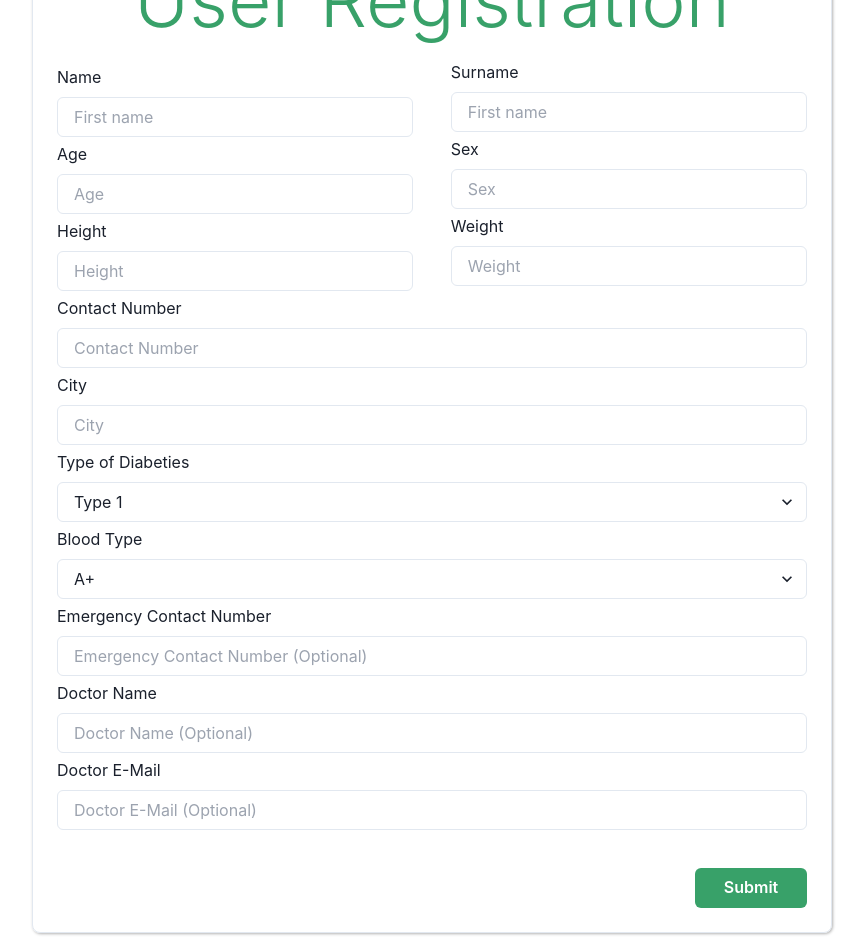
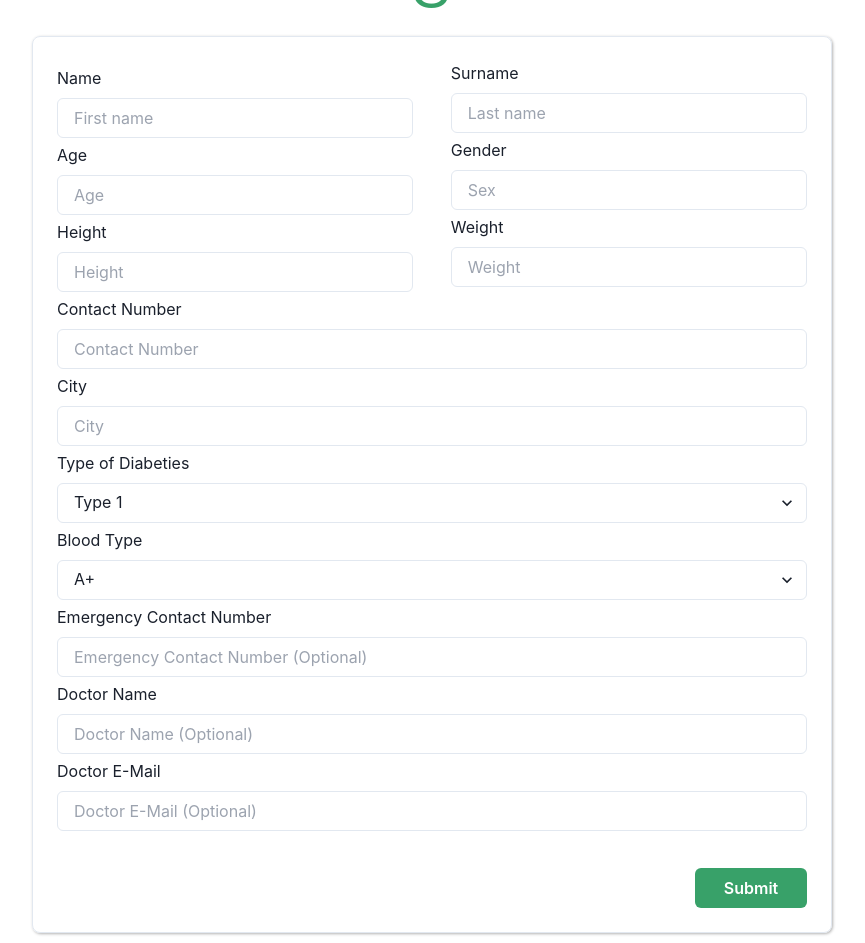
Before and after one commit to berkecengiz/diabetes-awareness, a React (Vite) app in the folder frontend/: page /patientdetails in a window 1280 px wide. Shown: the part 80-1023 px from the top of the page, without its empty margins (208-1073 px from the left). Built offline with nearby package versions, Linux system fonts and the light colour scheme.

Commit message:
form1 removed from PatientDetails

```diff
--- a/frontend/src/components/Dashboard.jsx
+++ b/frontend/src/components/Dashboard.jsx
@@ -45,10 +45,10 @@ export const Dashboard = () => {
       <VStack
         divider={<StackDivider borderColor='gray.200' />}
         spacing={8}
-        align='stretch'
+        justifyContent="space-between"
       >
 
-        <Box direction='row' h='100px' p={4}>
+        <Box direction='row' as='h2'  size='lg' >
           <Heading lineHeight='tall' textAlign='center'>
 
             <Highlight query={['here', 'personal insights', 'diabetese']}
@@ -57,8 +57,8 @@ export const Dashboard = () => {
             </Highlight>
           </Heading>
         </Box>
-        <Box alignItems='center'>
-          <StatGroup marginLeft='40px'>
+        <Box alignItems="center">
+          <StatGroup  marginLeft='40px'>
             <Stat>
               <CircularProgress value={70} size='250px' color="red" >
                 <CircularProgressLabel>70%</CircularProgressLabel>
--- a/frontend/src/components/Home.jsx
+++ b/frontend/src/components/Home.jsx
@@ -1,30 +1,7 @@
 import {
-  useDisclosure,
-  Box,
-  Flex,
-  Card,
-  CardHeader,
-  Stack,
-  Divider,
-  ButtonGroup,
-  Image,
-  Heading,
-  Highlight,
-  SimpleGrid,
-  Grid,
-  GridItem,
-  CardFooter,
-  Button,
-  CardBody,
-  Text,
-  Modal,
-  ModalOverlay,
-  ModalContent,
-  ModalHeader,
-  ModalFooter,
-  ModalBody,
-  ModalCloseButton,
-  Badge,
+  Button, ButtonGroup, Card, CardBody, CardFooter, Divider, Grid,
+  GridItem, Heading,
+  Highlight, Image, SimpleGrid, Stack, Text, useDisclosure
 } from "@chakra-ui/react";
 import axios from "axios";
 import jwtDecode from "jwt-decode";
--- a/frontend/src/components/PatientDetails.jsx
+++ b/frontend/src/components/PatientDetails.jsx
@@ -1,31 +1,95 @@
+import { Box, Button, ButtonGroup, Flex, FormControl, FormLabel, Heading, Input, Select, useToast } from '@chakra-ui/react';
+import { zodResolver } from "@hookform/resolvers/zod";
+import axios from "axios";
 import React, { useState } from 'react';
-import { Progress, Box, ButtonGroup, Button, Heading, Flex, FormControl, GridItem, FormLabel, Input, Select, SimpleGrid, InputLeftAddon, InputGroup, Textarea, FormHelperText, InputRightElement, } from '@chakra-ui/react';
+import { useForm } from "react-hook-form";
 import { Link } from "react-router-dom";
+import * as z from "zod";
 
-import { useToast } from '@chakra-ui/react';
+const schema = z.object({
+  name: z.string().min(5, "Username must contain at least 7 character(s)"),
+});
 
-const Form1 = () => {
+
+
+export default function PatientDetails(){
+  const toast = useToast();
   const [show, setShow] = React.useState(false);
   const handleClick = () => setShow(!show);
+
+  const [patient, setPatient] = useState({
+    name: "",
+    surname: "",
+    age: "",
+    sex: "",
+    city: "",
+    contact_number: "",
+    height: "",
+    weight: "",
+    emergency_contact_number: "",
+    doctor_name: "",
+    doctor_email: "",
+  });
+
+  const handleChange = (event) => {
+    const { name, value } = event.target;
+    setPatient({
+      ...patient,
+      [name]: value,
+    });
+  };
+
+  const {
+    register,
+    handleSubmit,
+    reset,
+    formState: { errors },
+  } = useForm({
+    resolver: zodResolver(schema),
+  });
+
+  const formRegister = async (patient) => {
+    try {
+      const result = await axios.post("http://127.0.0.1:8000/api/v1/patient/create-profile", patient);
+      console.log("Patient", patient)
+      console.log("Result", result)
+      if (result.status === 201) {
+        setStatus("You've successfully registered.");
+      }
+      reset();
+    } catch (err) {
+      console.log("Error", err);
+    }
+  };
+
+
 
   return (
     <>
       <Heading w="100%" textAlign={'center'} fontWeight="light" mb="2%" color="green.500" fontSize="75">
         User Registration
       </Heading>
+      <Box borderWidth="1px"
+        rounded="lg"
+        shadow="1px 1px 3px rgba(0,0,0,0.3)"
+        maxWidth={800}
+        p={6}
+        m="10px auto"
+        as="form">
+      <form onSubmit={handleSubmit(formRegister)}>
       <Flex>
         <FormControl mr="5%" mt="5px">
           <FormLabel htmlFor="first-name" fontWeight={'normal'}>
             Name
           </FormLabel>
-          <Input id="first-name" placeholder="First name" />
+          <Input id="first-name" placeholder="First name" {...register("name", { required: true})} value={patient.name} onChange={handleChange} />
         </FormControl>
 
         <FormControl>
           <FormLabel htmlFor="last-name" fontWeight={'normal'}>
             Surname
           </FormLabel>
-          <Input id="last-name" placeholder="First name" />
+          <Input id="last-name" placeholder="Last name" {...register("surname", { required: true})} value={patient.surname} onChange={handleChange} />
         </FormControl>
       </Flex>
       <Flex>
@@ -33,14 +97,14 @@ const Form1 = () => {
           <FormLabel htmlFor="age" fontWeight={'normal'}>
             Age
           </FormLabel>
-          <Input id="age" placeholder="Age" />
+          <Input id="age" placeholder="Age" {...register("age", { required: true})} value={patient.age} onChange={handleChange} />
         </FormControl>
 
         <FormControl>
           <FormLabel htmlFor="sex" fontWeight={'normal'}>
-            Sex
+            Gender
           </FormLabel>
-          <Input id="sex" placeholder="Sex" />
+          <Input id="sex" placeholder="Sex" {...register("sex", { required: true})} value={patient.sex} onChange={handleChange} />
         </FormControl>
       </Flex>
 
@@ -50,14 +114,14 @@ const Form1 = () => {
           <FormLabel htmlFor="height" fontWeight={'normal'}>
             Height
           </FormLabel>
-          <Input id="height" placeholder="Height" />
+          <Input id="height" placeholder="Height" {...register("height", { required: true})} value={patient.height} onChange={handleChange} />
         </FormControl>
 
         <FormControl>
           <FormLabel htmlFor="weight" fontWeight={'normal'}>
             Weight
           </FormLabel>
-          <Input id="weight" placeholder="Weight" />
+          <Input id="weight" placeholder="Weight" {...register("weight", { required: true})} value={patient.weight} onChange={handleChange} />
         </FormControl>
       </Flex>
 
@@ -65,14 +129,14 @@ const Form1 = () => {
         <FormLabel htmlFor="contact-number" fontWeight={'normal'}>
           Contact Number
         </FormLabel>
-        <Input id="contact-number" placeholder="Contact Number" />
+        <Input id="contact-number" placeholder="Contact Number" {...register("contact_number", { required: true})} value={patient.contact_number} onChange={handleChange} />
       </FormControl>
 
       <FormControl mr="5%" mt="5px">
         <FormLabel htmlFor="city" fontWeight={'normal'}>
           City
         </FormLabel>
-        <Input id="city" placeholder="City" />
+        <Input id="city" placeholder="City" {...register("city", { required: true})} value={patient.city} onChange={handleChange} />
       </FormControl>
 
       <FormControl mr="5%" mt="5px">
@@ -106,70 +170,36 @@ const Form1 = () => {
         <FormLabel htmlFor="emergency-contact-number" fontWeight={'normal'}>
           Emergency Contact Number
         </FormLabel>
-        <Input id="emergency-contact-number" placeholder="Emergency Contact Number (Optional)" />
+        <Input id="emergency-contact-number" placeholder="Emergency Contact Number (Optional)" {...register("emergency_contact_number", { required: true})} value={patient.emergency_contact_number} onChange={handleChange} />
       </FormControl>
 
       <FormControl mr="5%" mt="5px">
         <FormLabel htmlFor="doctor-name" fontWeight={'normal'}>
           Doctor Name
         </FormLabel>
-        <Input id="doctor-name" placeholder="Doctor Name (Optional)" />
+        <Input id="doctor-name" placeholder="Doctor Name (Optional)" {...register("doctor_name", { required: true})} value={patient.doctor_name} onChange={handleChange} />
       </FormControl>
 
       <FormControl mr="5%" mt="5px">
         <FormLabel htmlFor="doctor-email" fontWeight={'normal'}>
           Doctor E-Mail
         </FormLabel>
-        <Input id="doctor-email" placeholder="Doctor E-Mail (Optional)" />
+        <Input id="doctor-email" placeholder="Doctor E-Mail (Optional)" {...register("doctor_email", { required: true})} value={patient.doctor_email} onChange={handleChange} />
       </FormControl>
-
-
-
+      <ButtonGroup mt="5%" w="100%">
+          <Flex w="100%" justifyContent="end">
+              <Button
+                w="7rem"
+                colorScheme="green"
+                variant="solid"
+                type="submit">
+                Submit
+              </Button>
+          </Flex>
+        </ButtonGroup>
+      </form>
+      </Box>
 
     </>
   );
 };
-
-
-export default function PatientDetails() {
-  const toast = useToast();
-  const [step, setStep] = useState(1);
-  const [progress, setProgress] = useState(33.33);
-  return (
-    <>
-      <Box
-        borderWidth="1px"
-        rounded="lg"
-        shadow="1px 1px 3px rgba(0,0,0,0.3)"
-        maxWidth={800}
-        p={6}
-        m="10px auto"
-        as="form">
-
-        {step === 1 ? <Form1 /> : step === 2 ? <Form2 /> : <Form3 />}
-        <ButtonGroup mt="5%" w="100%">
-          <Flex w="100%" justifyContent="end">
-            <Link
-              to='/patienthabits'>
-              <Button
-                w="7rem"
-                colorScheme="green"
-                variant="solid"
-                onClick={() => {
-                  toast({
-                    title: 'Account created.',
-                    description: "We've created your account for you.",
-                    status: 'success',
-                    duration: 3000,
-                    isClosable: true,
-                  });
-                }}>
-                Submit
-              </Button>
-            </Link>
-          </Flex>
-        </ButtonGroup>
-      </Box>
-    </>
-  );
-}
--- a/frontend/src/components/PatientHabbits.jsx
+++ b/frontend/src/components/PatientHabbits.jsx
@@ -1,5 +1,5 @@
 import React, { useState, useEffect } from "react";
-import { Stack, Flex, Image, Box, Slider, SliderMark, SliderTrack, SliderFilledTrack, SliderThumb, Progress, Button, Spinner } from "@chakra-ui/react";
+import { Stack, Flex,useToast, Image, Box, Slider,Text, SliderMark, SliderTrack, SliderFilledTrack, SliderThumb, Progress, Button, Spinner } from "@chakra-ui/react";
 import axios from "axios";
 import { CheckIcon } from "@chakra-ui/icons";
 import jwtDecode from "jwt-decode";
@@ -7,6 +7,7 @@ import { Link } from "react-router-dom";
 
 export const PatientHabbits = () => {
   const [isLoading, setIsLoading] = useState(false);
+  const toast = useToast();
   const [sliderValue, setSliderValue] = useState([
     {
       category: "coffee",
@@ -108,7 +109,7 @@ export const PatientHabbits = () => {
                 <Stack key={index}>
                   <div className='flex p-10 gap-x-2 items-center'>
                     <Image boxSize='150px' objectFit='cover' src={e.imgUrl} alt='Dan Abramov' />
-                    <p>{e.name}</p>
+                    <Text>{e.name}</Text>
                     <Box pt={6} pb={2} className='w-[70%] flex justify-around mx-auto' >
                       <Slider aria-label='slider-ex-6' onChange={(val) => handleOnChangeSlider(val, index)} value={e.rate} defaultValue={e.rate}>
                         <SliderMark value={0} {...labelStyles}>
--- a/frontend/src/components/Register.jsx
+++ b/frontend/src/components/Register.jsx
@@ -55,7 +55,7 @@ export default function Register() {
       <Stack spacing={8} mx={"auto"} maxW={"lg"} py={12} px={6}>
         <Stack align={"left"}>
           <Heading fontSize={"4xl"} color="green.500"> Welcome to the Diabetes Awareness Platform</Heading>
-          <Text fontSize={""} color={"gray.600"}>
+          <Text color={"gray.600"}>
             Diabetes Awareness Platform is a health awareness project seeks to raise public awareness of the disease, as well as create self-learning opportunities for the users.          </Text>
         </Stack>
         <Box rounded={"lg"} bg={useColorModeValue("white", "gray.700")} boxShadow={"lg"} p={8}>
@@ -88,6 +88,7 @@ export default function Register() {
                     Back
                   </Button>
                 </Link>
+                <Link to="/patientdetails">
                 <Button
                   bg={"green.400"}
                   type='submit'
@@ -98,6 +99,7 @@ export default function Register() {
                 >
                   Register
                 </Button>
+                </Link>
               </Flex>
             </Stack>
             {status && (
```
Also changed, not shown: frontend/src/components/Navbar.jsx (+4 -4 lines).
